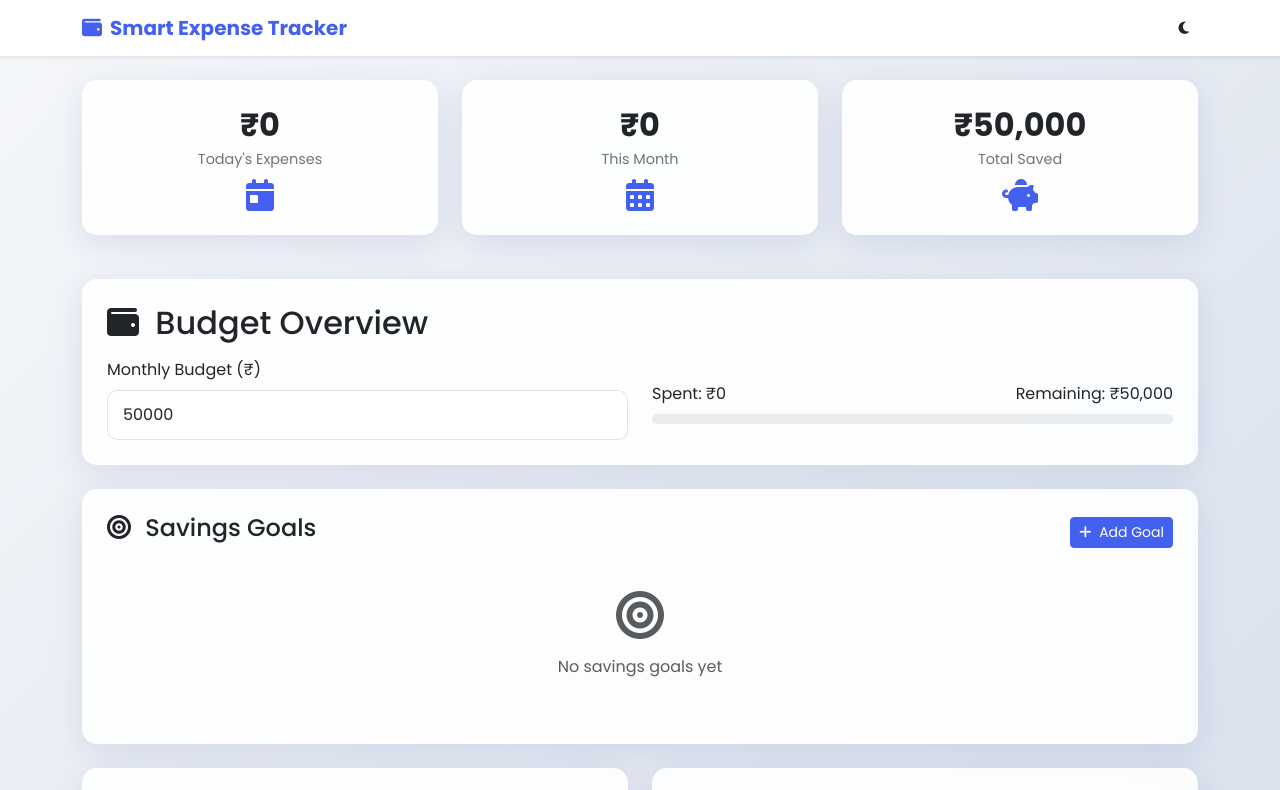
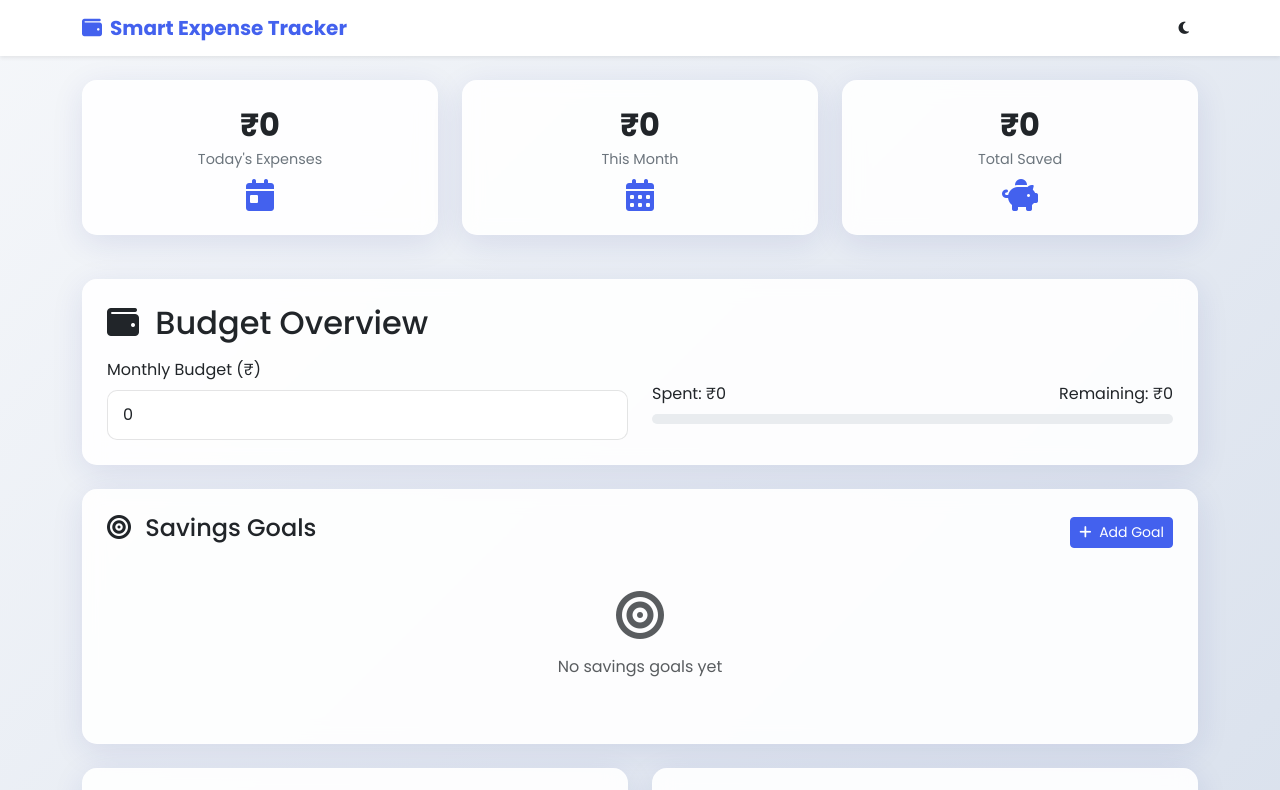
Before and after one commit to kuldipgajjar/Smart-Expense-Tracker, a plain HTML site: page index.html in a window 1280 px wide. Shown: the top 790 px of the page. Drawn offline with nearby package versions, Linux system fonts and the light colour scheme.

Commit message:
Update index.html

```diff
--- a/index.html
+++ b/index.html
@@ -54,13 +54,13 @@
             <div class="row mt-3">
                 <div class="col-md-6">
                     <label for="monthly-budget" class="form-label">Monthly Budget (₹)</label>
-                    <input type="number" id="monthly-budget" class="form-control" value="50000" min="0">
+                    <input type="number" id="monthly-budget" class="form-control" value="0" min="0">
                 </div>
                 <div class="col-md-6">
                     <div class="budget-progress mt-4">
                         <div class="d-flex justify-content-between">
                             <span>Spent: ₹<span id="total-spent">0</span></span>
-                            <span>Remaining: ₹<span id="remaining-budget">50000</span></span>
+                            <span>Remaining: ₹<span id="remaining-budget">0</span></span>
                         </div>
                         <div class="progress mt-2">
                             <div id="budget-progress-bar" class="progress-bar"
```
